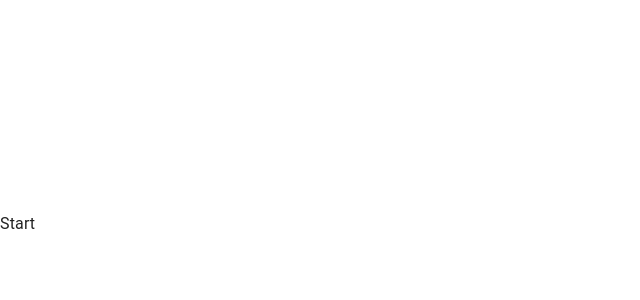
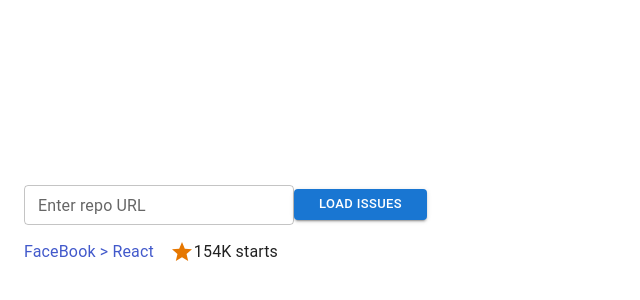
Before and after one commit to korotkovoleksii/incodellc-github-kanban-test-task, a React (Vite) app: page / in a window 1280 px wide. Shown: the part 176-476 px from the top of the page, without its empty margins (0-640 px from the left). Built offline with nearby package versions, Linux system fonts and the light colour scheme.

Commit message:
Implement enter form

```diff
--- a/package.json
+++ b/package.json
@@ -11,6 +11,7 @@
   "dependencies": {
     "@emotion/react": "^11.10.6",
     "@emotion/styled": "^11.10.6",
+    "@mui/icons-material": "^5.11.16",
     "@mui/material": "^5.12.0",
     "react": "^18.2.0",
     "react-dom": "^18.2.0"
--- a/src/core/App/App.tsx
+++ b/src/core/App/App.tsx
@@ -1,12 +1,17 @@
-import './App.css'
+import { Box, Container } from '@mui/material';
+import './App.css';
+import SearchFormUrl from '../../modules/components/SearchFormUrl/SearchFormUrl';
 
 function App() {
-
   return (
-    <div className="App">
-      Start
-    </div>
-  )
+    <Box>
+      <Container>
+        <Box>
+          <SearchFormUrl />
+        </Box>
+      </Container>
+    </Box>
+  );
 }
 
-export default App
+export default App;
--- /dev/null
+++ b/src/modules/components/SearchFormUrl/SearchFormUrl.tsx
@@ -0,0 +1,45 @@
+import { Box, Button, Stack, TextField, Typography } from '@mui/material';
+import StarIcon from '@mui/icons-material/Star';
+import { useState } from 'react';
+
+const SearchFormUrl = (): JSX.Element => {
+  const [url, setUrl] = useState('');
+  return (
+    <Box
+      sx={{ display: 'flex', flexDirection: 'column', mt: '15px', mb: '15px' }}
+    >
+      <Box
+        sx={{
+          display: 'flex',
+          flexDirection: 'row',
+          alignItems: 'center',
+          mb: '15px',
+          justifyContent: 'space-between',
+        }}
+      >
+        <TextField
+          variant="outlined"
+          label="Enter repo URL"
+          size="small"
+          sx={{ width: '80%' }}
+          value={url}
+          onChange={(e) => {
+            setUrl(e.target.value);
+          }}
+        />
+        <Button variant="contained" sx={{ width: 155 }} size="small">
+          Load issues
+        </Button>
+      </Box>
+      <Stack direction="row" spacing={2}>
+        <Typography sx={{ color: '#4259CB' }}>FaceBook {'>'} React</Typography>
+        <Stack direction="row">
+          <StarIcon sx={{ color: '#E67700' }} />
+          <Typography> 154K starts</Typography>
+        </Stack>
+      </Stack>
+    </Box>
+  );
+};
+
+export default SearchFormUrl;
```
Also changed, not shown: 1 other file (tests, documents, lock files or other folders).
